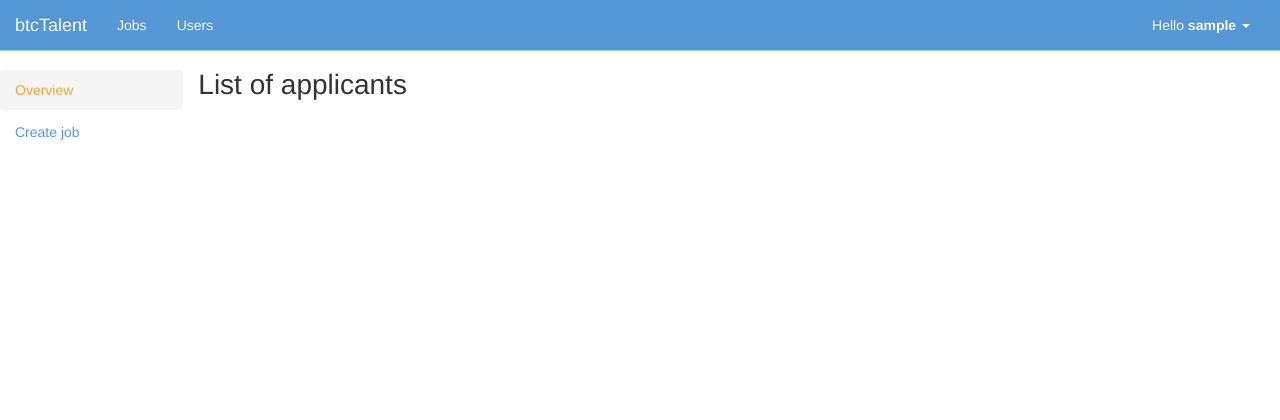
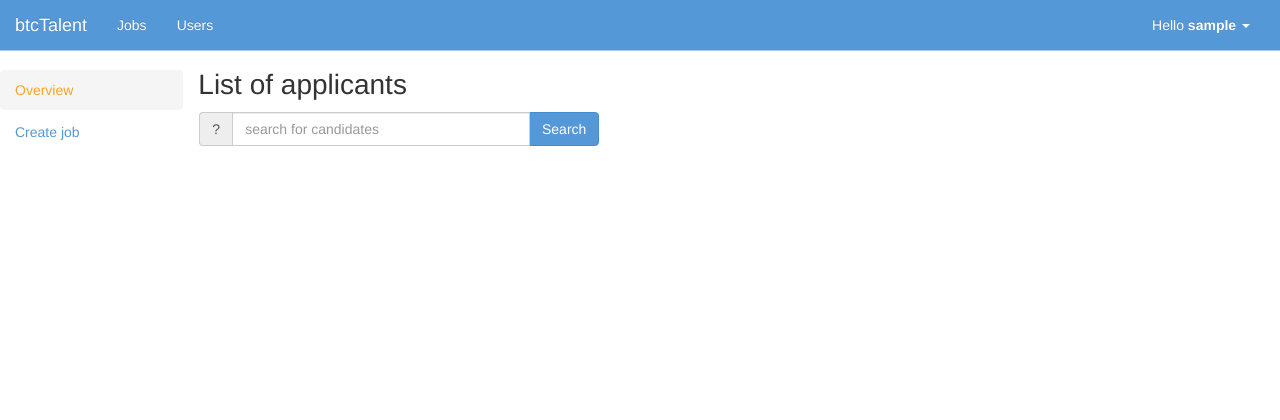
Before and after one commit to bitrecruiter/ats_project, a Django app: page /ats/applicants/ in a window 1280 px wide. Shown: the top 420 px of the page. Run offline with Django 3.2, Linux system fonts and the light colour scheme; the visitor is signed in with stand-in values (Sample User, id 1); data that the repository does not hold is empty; parts of the project's set-up code (start-up, migrations or seed data) failed here and were passed over; some libraries are stand-ins or nearby versions.

Commit message:
Add support for searching applicants

```diff
--- a/ats/templates/ats/applicants.html
+++ b/ats/templates/ats/applicants.html
@@ -15,7 +15,16 @@
 
 {% block content %}
 <h1>List of applicants</h1>
+<nav class="navbar cam-toolbar" id="jobs-list-filter-wrapper">
+<div id="form-jobs-list-filter" class="form-container"><div class="form-content">
+<form method="GET" name="jobs-list-filter" id="jobs-list-filter" class="&#x20;form-inline"><input type="hidden" name="page" value="1"><div id="params-search-wrapper" class="cam-input-group input-group">
+    <span class="input-group-addon">?</span>
+    <input name="query" class="form-control&#x20;" placeholder="search for candidates" type="text" value="">    <span class="input-group-btn">
+        <button class="btn btn-primary" type="submit">Search</button>
+    </span>
+</div>
 
+</form></div></div></nav>
 
 
 <div id="jobs-list-container" class="pagination-container">
--- a/ats/views.py
+++ b/ats/views.py
@@ -66,15 +66,37 @@ class JobView(View):
         )
 
 
-class ApplicantListView(ListView):
+class ApplicantListView(FormMixin, ListView):
     model = Application
     template_name = 'ats/applicants.html'
     paginate_by = 10
     context_object_name = 'applicant_list'
+    form_class = SearchForm
 
     @method_decorator(login_required)
     def dispatch(self, *args, **kwargs):
         return super(ApplicantListView, self).dispatch(*args, **kwargs)
+
+    def get_form_kwargs(self):
+        return {
+          'initial': self.get_initial(),
+          'prefix': self.get_prefix(),
+          'data': self.request.GET or None
+        }
+
+    def get(self, request, *args, **kwargs):
+        self.object_list = self.get_queryset()
+
+        form = self.get_form(self.get_form_class())
+        query = ''
+
+        if form.is_valid() and form.cleaned_data['query'] != '':
+            self.object_list = self.object_list.filter(
+                user__username__contains=form.cleaned_data['query']
+            )
+            query = form.cleaned_data['query']
+        context = self.get_context_data(form=form, query=query)
+        return self.render_to_response(context)
 
 class JobCreateView(CreateView):
     model = Job
```
